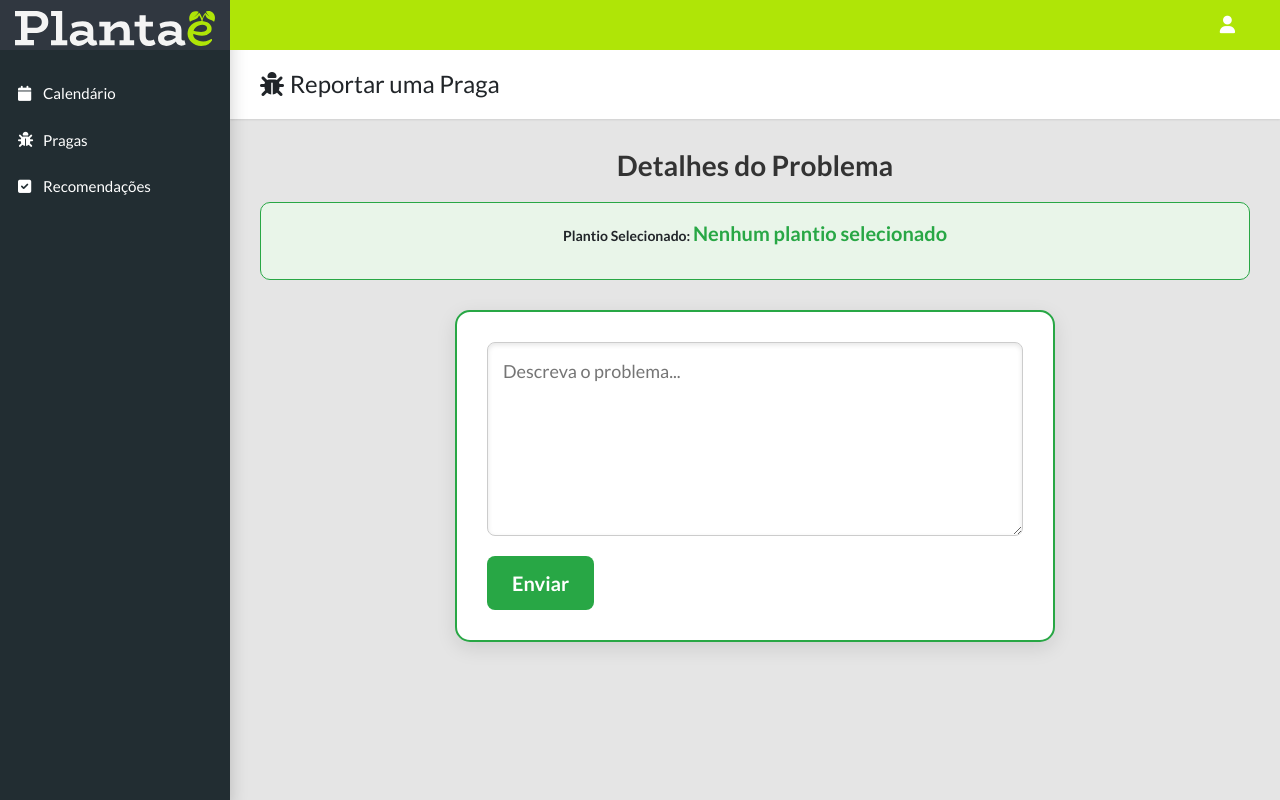
After one commit to Carlosesposito22/Plantae2, a Django app: page /detalhes_problema/ in a window 1280 px wide. The commit adds this page. Run offline with Django 4.2, Linux system fonts and the light colour scheme; parts of the project's set-up code (start-up, migrations or seed data) failed here and were passed over; some libraries are stand-ins or nearby versions.

Commit message:
parcial2 pragas

```diff
--- a/site_cc/urls.py
+++ b/site_cc/urls.py
@@ -17,6 +17,7 @@ urlpatterns = [
     path("all-event-list/", views.all_events_list, name="all_events"),
     path("running-event-list/", views.running_events_list, name="running_events"),
     path('praga/', views.praga, name='praga'),
+    path('detalhes_problema/', views.detalhes_problema, name='detalhes_problema'),
     path('recomendacao/', views.recomendacao, name='recomendacao'),
     path("event/plantio/<int:plantio_event_id>/create_colheita/", views.create_colheita_event, name="create_colheita_event"),
 
--- a/site_cc/views.py
+++ b/site_cc/views.py
@@ -548,6 +548,12 @@ def tempo(request):
 def praga(request):
     return render(request, 'site_cc/praga.html')
 
+def detalhes_problema(request):
+    # Captura o parâmetro 'plantio' da URL
+    plantio_selecionado = request.GET.get('plantio', 'Nenhum plantio selecionado')  # Valor padrão caso não seja passado
+    return render(request, 'site_cc/detalhes_problema.html', {
+        'plantio_selecionado': plantio_selecionado,
+    })
 
 def recomendacao(request):
     resultado = None
--- /dev/null
+++ b/templates/site_cc/detalhes_problema.html
@@ -0,0 +1,98 @@
+{% extends 'base/base.html' %}
+{% load static %}
+
+{% block breadcrumb %}
+<div>
+    <h1><i class="app-menu__icon fa fa-bug"></i> Reportar uma Praga</h1>
+</div>
+{% endblock breadcrumb %}
+
+{% block extracss %}
+    <link rel="stylesheet" href="{% static 'css/cards.css' %}">
+    <link rel="stylesheet" href="https://cdnjs.cloudflare.com/ajax/libs/font-awesome/6.0.0-beta3/css/all.min.css">
+    <style>
+        body {
+            background-color: #f5f5f5; /* Fundo mais agradável visualmente */
+        }
+
+        .problem-form {
+            background-color: #ffffff; /* Cor de fundo do formulário */
+            border: 2px solid #28a745; /* Borda verde */
+            border-radius: 15px; /* Cantos arredondados */
+            padding: 30px; /* Aumentado para mais espaçamento interno */
+            max-width: 600px; /* Largura máxima do formulário */
+            margin: 30px auto; /* Centraliza o formulário com margem */
+            box-shadow: 0 6px 20px rgba(0, 0, 0, 0.1); /* Sombra suave */
+        }
+
+        .section-title {
+            text-align: center; /* Centraliza o título da seção */
+            font-size: 28px; /* Tamanho da fonte do título */
+            margin-bottom: 20px; /* Margem inferior */
+            color: #333; /* Cor do texto */
+        }
+
+        .plantio-info {
+            background-color: #e9f5e9; /* Fundo leve para destacar */
+            border: 1px solid #28a745; /* Borda verde */
+            border-radius: 10px; /* Cantos arredondados */
+            padding: 15px; /* Espaçamento interno */
+            margin-bottom: 20px; /* Margem inferior */
+            text-align: center; /* Centraliza o texto */
+        }
+
+        .plantio-name {
+            font-weight: bold; /* Texto em negrito */
+            font-size: 20px; /* Tamanho da fonte do plantio selecionado */
+            color: #28a745; /* Cor verde */
+        }
+
+        .form-group {
+            margin-bottom: 15px; /* Margem inferior para cada grupo de formulário */
+        }
+
+        .form-textarea {
+            width: 100%; /* Largura completa do textarea */
+            border: 1px solid #ccc; /* Borda cinza */
+            border-radius: 8px; /* Cantos arredondados */
+            padding: 15px; /* Aumentado para mais espaçamento interno */
+            font-size: 18px; /* Tamanho da fonte aumentado */
+            resize: vertical; /* Permite redimensionar verticalmente */
+            box-shadow: inset 0 2px 5px rgba(0, 0, 0, 0.1); /* Sombra interna */
+        }
+
+        .btn-submit {
+            background-color: #28a745; /* Cor do botão */
+            color: white; /* Cor do texto do botão */
+            border: none; /* Remove a borda */
+            border-radius: 8px; /* Cantos arredondados */
+            padding: 12px 25px; /* Espaçamento interno do botão */
+            font-size: 20px; /* Tamanho da fonte do botão */
+            cursor: pointer; /* Muda o cursor ao passar o mouse */
+            transition: background-color 0.3s, transform 0.2s; /* Transições suaves */
+        }
+
+        .btn-submit:hover {
+            background-color: #218838; /* Cor do botão ao passar o mouse */
+            transform: translateY(-2px); /* Levanta o botão ao passar o mouse */
+        }
+
+        .btn-submit:active {
+            transform: translateY(1px); /* Efeito de pressão ao clicar */
+        }
+    </style>
+{% endblock extracss %}
+
+{% block content %}
+<h2 class="section-title">Detalhes do Problema</h2>
+<div class="plantio-info">
+    <p><strong>Plantio Selecionado:</strong> <span class="plantio-name">{{ plantio_selecionado }}</span></p>
+</div>
+<form method="post" class="problem-form">
+    {% csrf_token %}
+    <div class="form-group">
+        <textarea id="detalhes" name="detalhes" rows="6" placeholder="Descreva o problema..." class="form-textarea"></textarea>
+    </div>
+    <button type="submit" class="btn btn-submit">Enviar</button>
+</form>
+{% endblock content %}
```
Also changed, not shown: templates/site_cc/praga.html (+14 -11 lines).
